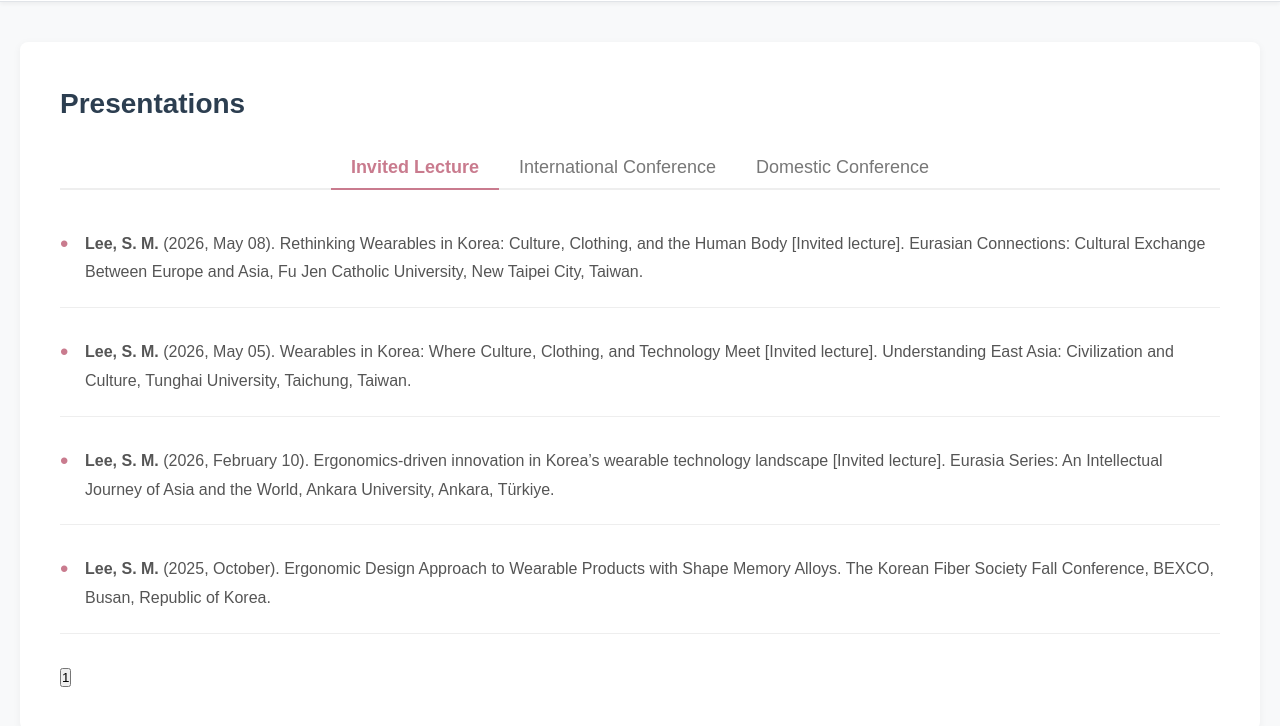
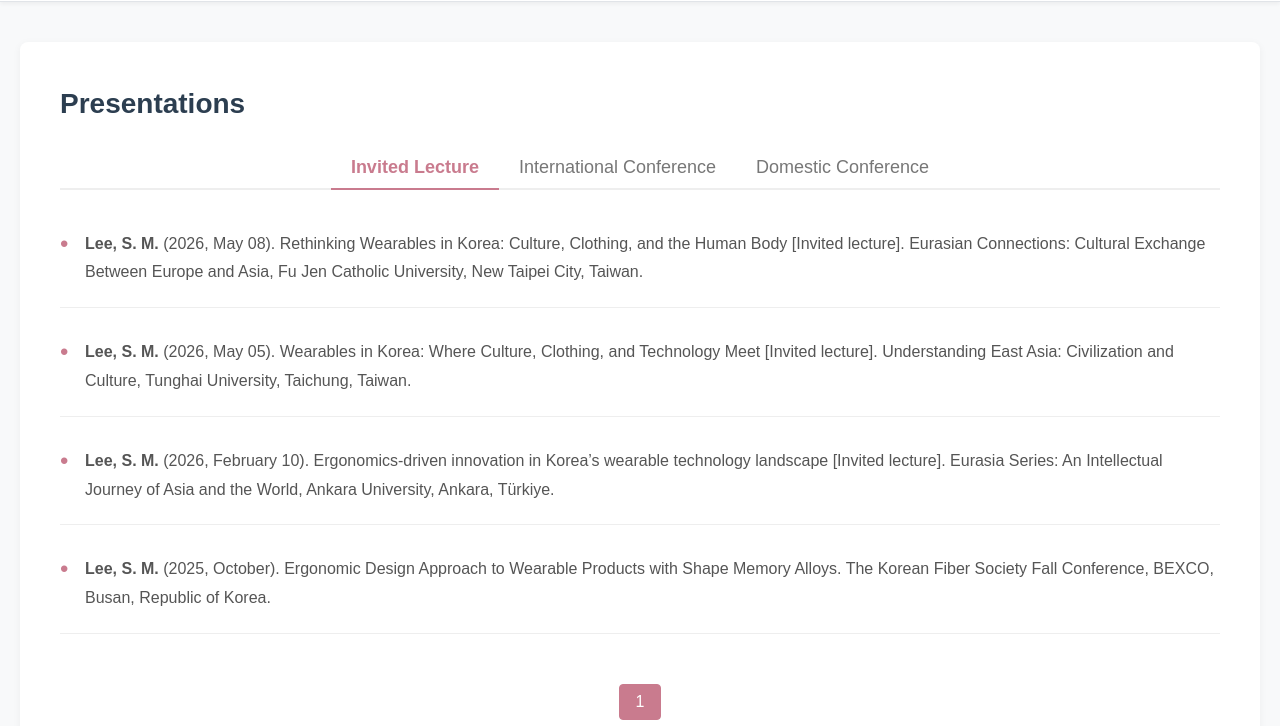
Before and after one commit to eeoomlee/WearTechLab, a plain HTML site: page presentation.html in a window 1280 px wide. Shown: the part 74-800 px from the top of the page. Drawn offline with Linux system fonts and the light colour scheme.

Commit message:
Update style.css

```diff
--- a/style.css
+++ b/style.css
@@ -454,3 +454,31 @@ a:hover {
     font-size: 24px;
     line-height: 1.2;
 }
+/* 하단 페이지 번호 버튼 디자인 */
+.pagination {
+    text-align: center;
+    margin-top: 50px;
+}
+
+.pagination button {
+    background-color: #fff;
+    border: 1px solid #ddd;
+    color: #333;
+    padding: 8px 16px;
+    margin: 0 5px;
+    cursor: pointer;
+    border-radius: 4px;
+    font-size: 16px;
+    transition: all 0.2s;
+}
+
+.pagination button:hover {
+    background-color: #f1f1f1;
+}
+
+/* 현재 보고 있는 페이지 버튼 색상 (핑크색) */
+.pagination button.active {
+    background-color: #c97b8e;
+    color: white;
+    border-color: #c97b8e;
+}
```
